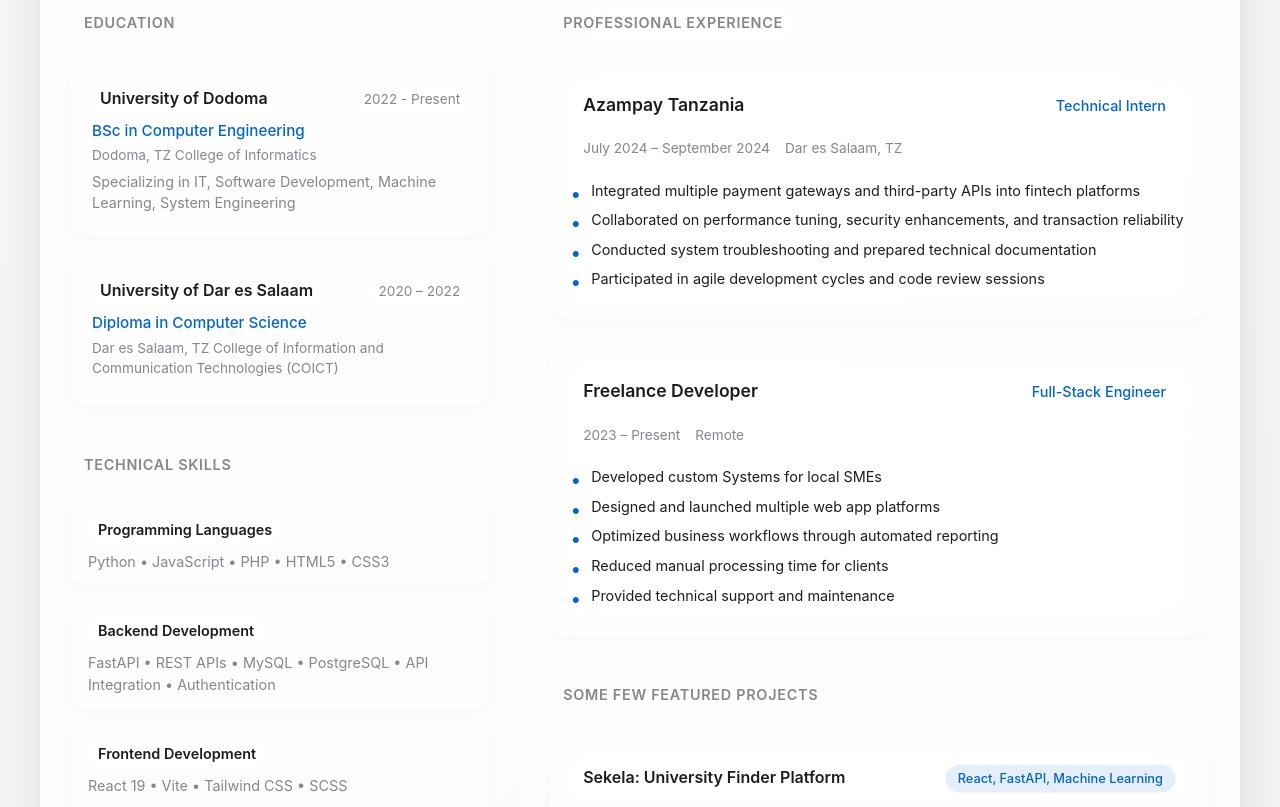
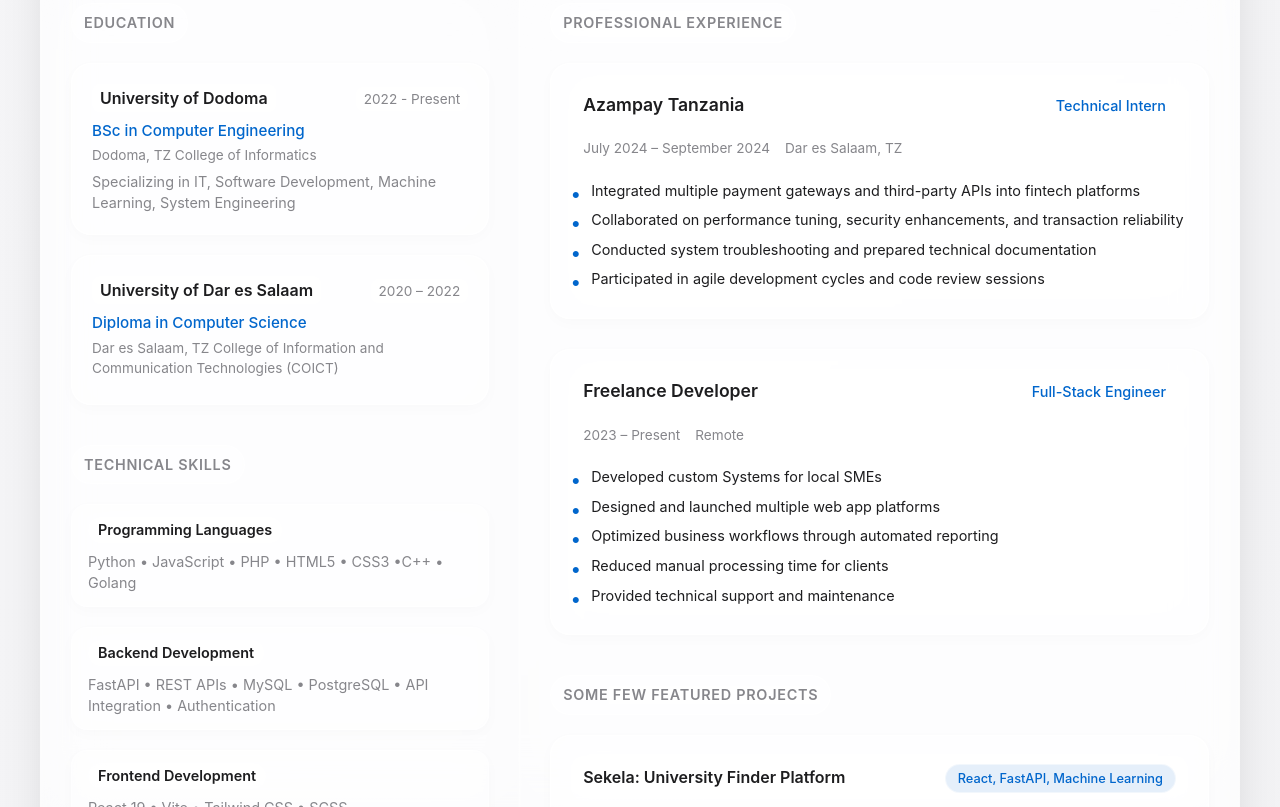
Before and after one commit to zuck30/zuckcv, a plain HTML site: page index.html in a window 1280 px wide. Shown: the part 389-1196 px from the top of the page. Drawn offline with Linux system fonts and the light colour scheme.

Commit message:
Fixed typo

```diff
--- a/index.html
+++ b/index.html
@@ -74,7 +74,7 @@
                     <h2 class="section-title">TECHNICAL SKILLS</h2>
                     <div class="skill-category glass-item">
                         <h4>Programming Languages</h4>
-                        <p>Python • JavaScript • PHP • HTML5 • CSS3 </p>
+                        <p>Python • JavaScript • PHP • HTML5 • CSS3 •C++ • Golang</p>
                     </div>
                     <div class="skill-category glass-item">
                         <h4>Backend Development</h4>
```
